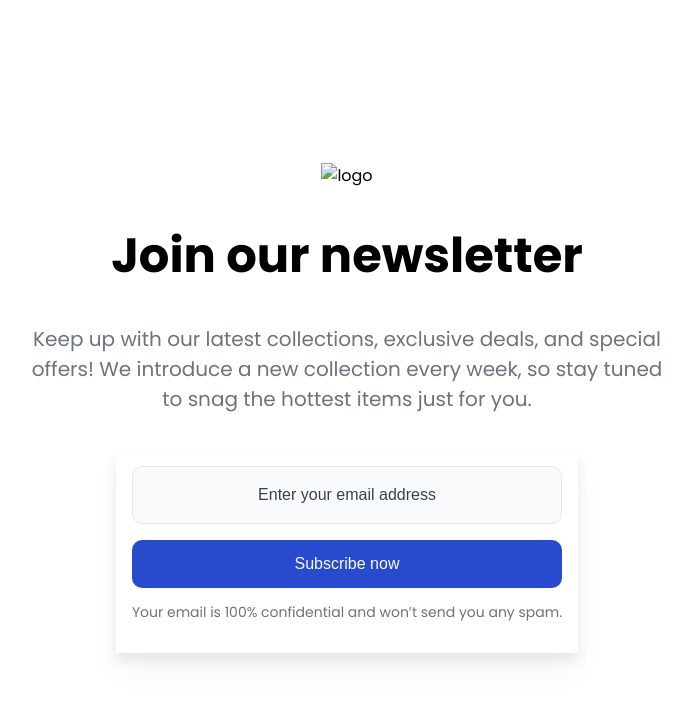
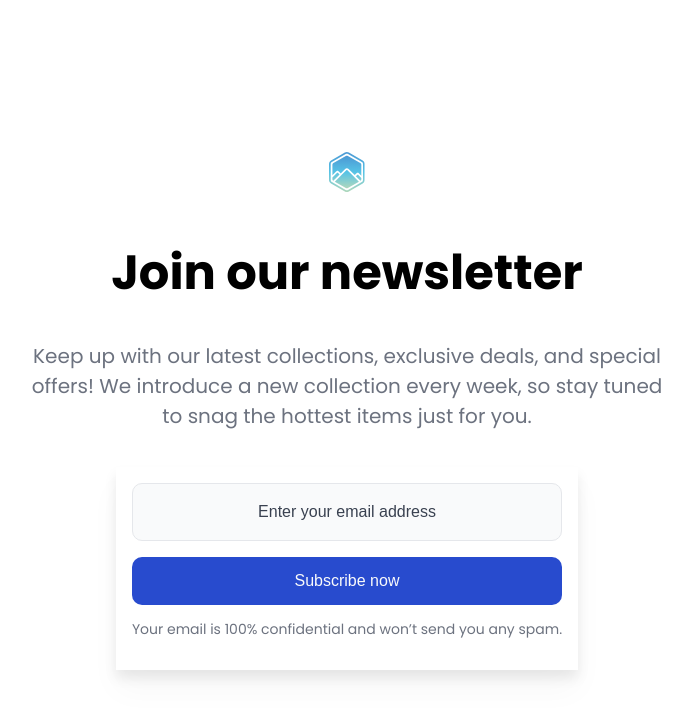
Before and after one commit to ronny-gans/joinOurNewsletter, a plain HTML site: page index.html in a window 1280 px wide. Shown: the whole page, without its empty margins (301-993 px from the left). Drawn offline with Linux system fonts and the light colour scheme; the site is published under a folder, as on GitHub Pages, so addresses that start at the root find nothing.

Commit message:
fix:resources

```diff
--- a/index.html
+++ b/index.html
@@ -17,7 +17,7 @@
           <div class="container">
         <!--wrape title and ads-->
           <div class="content-wrapper">
-             <img src="/resources/logo.svg" alt="logo" id="logo">
+             <img src="./resources/logo.svg" alt="logo" id="logo">
              <h1 id="title">Join our newsletter</h1>
              <p id="explanation">Keep up with our latest collections, exclusive deals, and special offers! We introduce a new collection every week, so stay tuned to snag the hottest items just for you.</p>
           </div>
```
